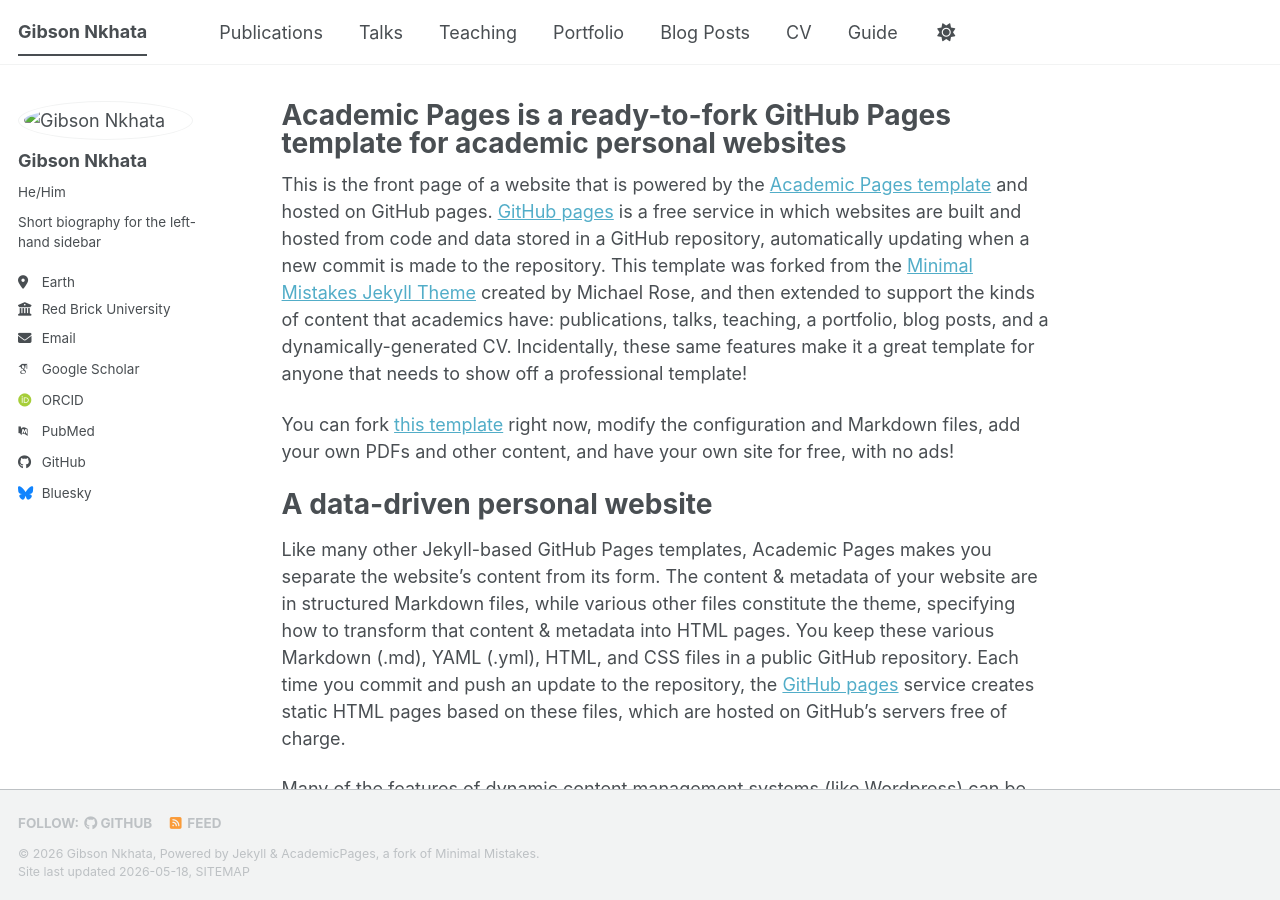
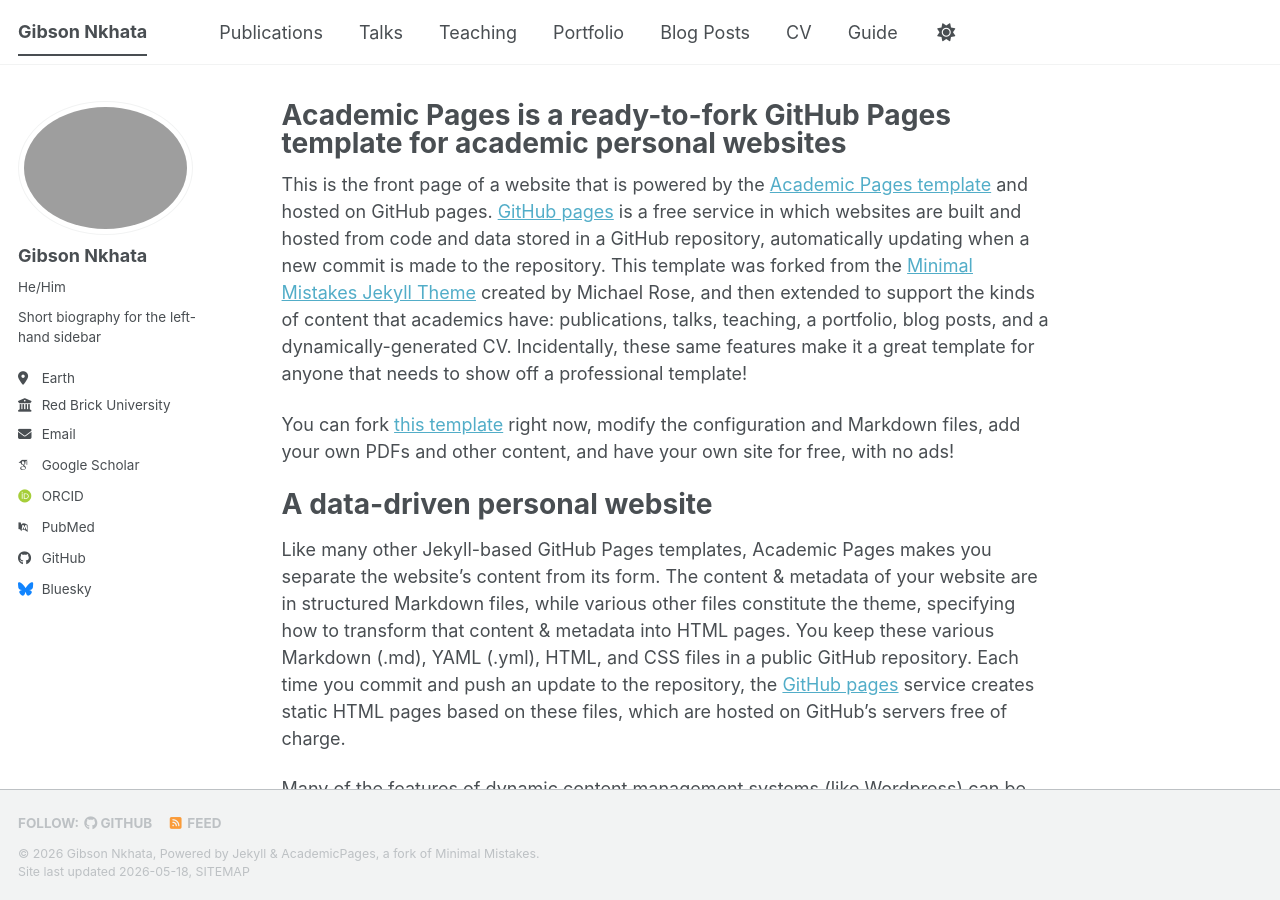
Before and after one commit to gnkhata/gnkhata.github.io, a Jekyll site: the page built from _pages/about.md, in a window 1280 px wide and 900 px high. Built offline with Jekyll 4.4.1, drawn with Linux system fonts in a browser that asks for light colours; some web fonts are replaced; a script bundle is joined from its source files by our own code; library files that are not in the unit come from our copies.

Commit message:
Update _config.yml

```diff
--- a/_config.yml
+++ b/_config.yml
@@ -23,7 +23,7 @@ repository               : "gnkhata/gnkhata.github.io"
 #               Additional customization can be done by editing /_includes/author-profile.html
 author:
   # Biographic information
-  avatar           : "Profpic.jpg"
+  avatar           : "Profpic.JPEG"
   name             : "Gibson Nkhata"
   pronouns         : "He/Him"
   bio              : "Short biography for the left-hand sidebar"
```
